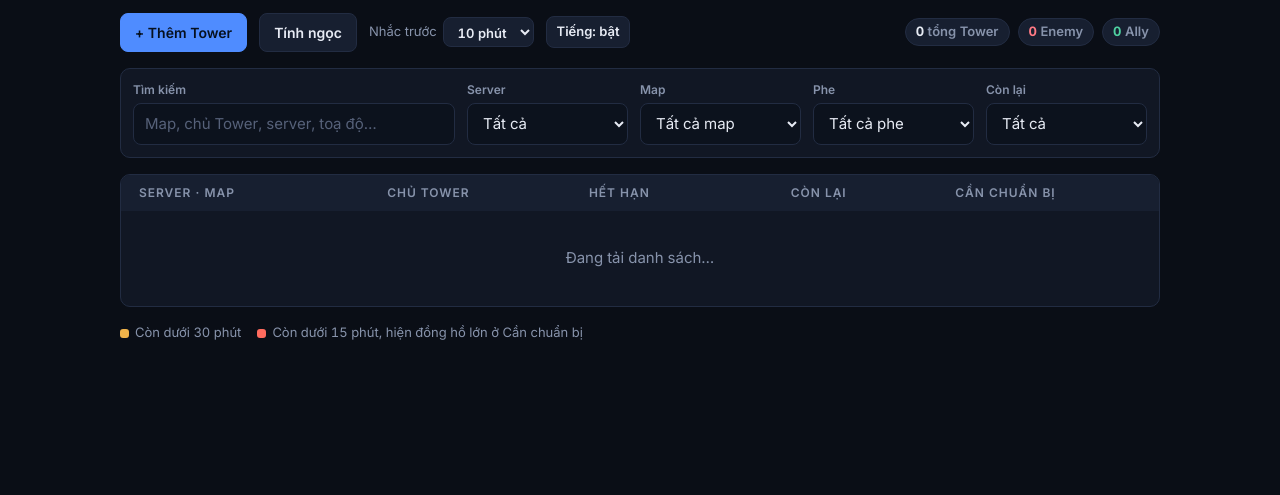
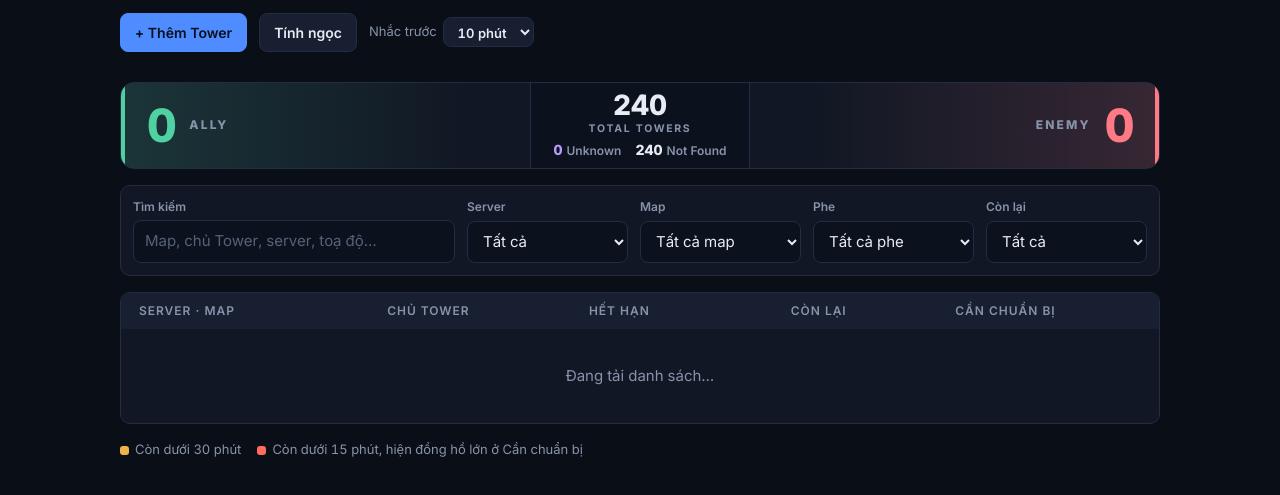
Before and after one commit to vinhhnb/MEGA-TOWER, a plain HTML site: page index.html in a window 1280 px wide. Shown: the part 125-620 px from the top of the page. Drawn offline with Linux system fonts and the light colour scheme; no server answers.

Commit message:
Add files via upload

```diff
--- a/index.html
+++ b/index.html
@@ -24,6 +24,8 @@
   --enemy-soft: #351b21;
   --ally: #4fd1a1;
   --ally-soft: #10292a;
+  --unk: #b79bff;
+  --unk-soft: #1f1a33;
   --font: "Inter", system-ui, -apple-system, "Segoe UI", Roboto, sans-serif;
   color-scheme: dark;
 }
@@ -95,6 +97,27 @@ select option { background: var(--surface); color: var(--ink); }
 .ph { display: inline-block; margin-top: 3px; padding: 1px 8px; border-radius: 6px; font-size: 12px; font-weight: 700; }
 .ph.enemy { background: var(--enemy-soft); color: var(--enemy); }
 .ph.ally { background: var(--ally-soft); color: var(--ally); }
+.ph.unknown { background: var(--unk-soft); color: var(--unk); }
+.stats { margin-top: 14px; }
+.board { display: grid; grid-template-columns: minmax(0, 1fr) auto minmax(0, 1fr); background: var(--surface); border: 1px solid var(--line); border-radius: 14px; overflow: hidden; }
+.board .side { display: flex; align-items: center; gap: 14px; padding: 10px 22px; min-width: 0; }
+.board .side.a { background: linear-gradient(90deg, rgba(79,209,161,.16), transparent 85%); border-left: 4px solid var(--ally); }
+.board .side.e { background: linear-gradient(270deg, rgba(255,122,133,.16), transparent 85%); border-right: 4px solid var(--enemy); flex-direction: row-reverse; text-align: right; }
+.board .side b { font-size: 46px; font-weight: 900; line-height: 1; letter-spacing: -0.03em; font-variant-numeric: tabular-nums; }
+.board .a b { color: var(--ally); } .board .e b { color: var(--enemy); }
+.board .side span { font-size: 12px; font-weight: 800; letter-spacing: .18em; text-transform: uppercase; color: var(--muted); }
+.board .mid { display: grid; justify-items: center; align-content: center; gap: 2px; padding: 8px 22px; background: var(--field); border-left: 1px solid var(--line); border-right: 1px solid var(--line); text-align: center; }
+.board .mid b { font-size: 28px; font-weight: 800; line-height: 1; font-variant-numeric: tabular-nums; }
+.board .mid .t { font-size: 10.5px; font-weight: 700; letter-spacing: .16em; color: var(--muted); }
+.board .mid .sub { display: flex; gap: 14px; margin-top: 4px; font-size: 12px; font-weight: 600; color: var(--muted); white-space: nowrap; }
+.board .mid .sub b { font-size: 14px; font-weight: 800; margin-right: 4px; }
+.board .mid .sub .u b { color: var(--unk); } .board .mid .sub .n b { color: var(--ink); }
+@media (max-width: 700px) {
+  .board { grid-template-columns: minmax(0, 1fr) minmax(0, 1fr); }
+  .board .mid { grid-column: 1 / -1; grid-row: 2; border: 0; border-top: 1px solid var(--line); padding: 8px 12px; }
+  .board .side { padding: 10px 14px; gap: 10px; } .board .side b { font-size: 38px; } .board .side span { letter-spacing: .12em; }
+  .board .side.e { border-right: 4px solid var(--enemy); }
+}
 .at .t { font-weight: 700; font-size: 16px; }
 .at .d { font-size: 12px; color: var(--muted); }
 .at .w { font-size: 12px; color: var(--muted); }
@@ -203,15 +226,14 @@ input[type=range] { padding: 0; border: 0; background: transparent; accent-color
         <option value="0">Tắt</option><option value="5">5 phút</option><option value="10">10 phút</option><option value="15">15 phút</option><option value="20">20 phút</option>
       </select>
     </label>
-    <button class="btn small" id="soundBtn" type="button" aria-pressed="true">Tiếng: bật</button>
-    <div class="chips" id="chips" aria-live="polite"></div>
   </div>
+  <section class="stats" aria-label="Tổng quan Tower" aria-live="polite"><div class="board" id="stats"></div></section>
 
   <section class="filters" aria-label="Bộ lọc">
     <div class="f"><label for="q">Tìm kiếm</label><input id="q" type="search" placeholder="Map, chủ Tower, server, toạ độ…" autocomplete="off"></div>
     <div class="f"><label for="fSv">Server</label><select id="fSv"><option value="">Tất cả</option></select></div>
     <div class="f"><label for="fMap">Map</label><select id="fMap"><option value="">Tất cả map</option></select></div>
-    <div class="f"><label for="fPh">Phe</label><select id="fPh"><option value="">Tất cả phe</option><option value="enemy">Enemy</option><option value="ally">Ally</option></select></div>
+    <div class="f"><label for="fPh">Phe</label><select id="fPh"><option value="">Tất cả phe</option><option value="enemy">Enemy</option><option value="ally">Ally</option><option value="unknown">Unknown</option></select></div>
     <div class="f"><label for="fT">Còn lại</label>
       <select id="fT"><option value="">Tất cả</option><option value="15">≤ 15 phút</option><option value="60">≤ 1 giờ</option><option value="180">≤ 3 giờ</option><option value="360">≤ 6 giờ</option></select></div>
   </section>
@@ -243,7 +265,7 @@ input[type=range] { padding: 0; border: 0; background: transparent; accent-color
       <div class="fld"><label for="iX">Toạ độ X <b>*</b></label><input id="iX" inputmode="numeric" maxlength="3" autocomplete="off" placeholder="225"></div>
       <div class="fld"><label for="iY">Toạ độ Y <b>*</b></label><input id="iY" inputmode="numeric" maxlength="3" autocomplete="off" placeholder="44"></div>
       <div class="fld"><label for="iOwner">Chủ sở hữu <b>*</b></label><input id="iOwner" maxlength="20" autocomplete="off" placeholder="Tên nhân vật giữ Tower"></div>
-      <div class="fld"><label for="iPh">Phe <b>*</b></label><select id="iPh"><option value="">Chọn Phe</option><option value="enemy">Enemy</option><option value="ally">Ally</option></select></div>
+      <div class="fld"><label for="iPh">Phe <b>*</b></label><select id="iPh"><option value="">Chọn Phe</option><option value="enemy">Enemy</option><option value="ally">Ally</option><option value="unknown">Unknown</option></select></div>
     </div>
 
     <div id="dupe" class="alert" role="alert" hidden></div>
@@ -328,6 +350,8 @@ var firebaseConfig = {
 var MAPS = ["Lorencia","Dungeon","Devias","Noria","Lost Tower 1","Lost Tower 2","Lost Tower 3","Lost Tower 4","Lost Tower 5","Lost Tower 6","Lost Tower 7","Arena","Atlans","Tarkan","Icarus","Aida","Kanturu","Elbeland","Raklion","Vulcanus","Ferea"];
 var VN = 7 * 3600e3, TOL = 0, PAST_MS = 0, GRACE = 5 * 60e3; // TOL = 0: hết hạn đúng giờ nhập. GRACE: Tower vừa hết hạn vẫn hiện (xám, gạch ngang) thêm 5 phút rồi mới xoá
 
+var FACT_LB = { ally: "Ally", enemy: "Enemy", unknown: "Unknown" };
+var TOTAL_TOWERS = 240; // tổng số Tower trong game
 var FIXED_SV = ["1", "2", "3", "10", "16", "17", "18"]; // server có vị trí Tower cố định; các server còn lại là Random
 function isRandom(sv) { return FIXED_SV.indexOf(String(sv)) < 0; }
 function $(id) { return document.getElementById(id); }
@@ -361,17 +385,17 @@ function boot() {
       var v = raw[id] || {};
       if (typeof v.exp !== "number" || !v.server || !v.map) return;
       if (v.exp < now - GRACE) { remove(ref(fdb, "towers/" + id)).catch(function () {}); return; } // dọn Tower đã hết hạn
-      next[id] = { id: id, server: String(v.server), map: String(v.map), coords: String(v.coords || ""), owner: String(v.owner || ""), faction: v.faction === "ally" ? "ally" : "enemy", exp: v.exp, edits: v.edits ? 1 : 0 };
+      next[id] = { id: id, server: String(v.server), map: String(v.map), coords: String(v.coords || ""), owner: String(v.owner || ""), faction: v.faction === "ally" ? "ally" : v.faction === "unknown" ? "unknown" : "enemy", exp: v.exp, edits: v.edits ? 1 : 0 };
     });
     towers = next; loaded = true; loadError = ""; fullRender(); checkDupe();
   }, function (e) { loaded = true; loadError = "Mất kết nối dữ liệu (" + (e && e.code || "lỗi") + "). Tải lại trang."; fullRender(); });
 }
 
 /* ---- nhắc ---- */
-var alerted = {}, soundOn = true, alertMin = 10;
+var alerted = {}, soundOn = false, alertMin = 10;
 try { alerted = JSON.parse(localStorage.getItem("tw-alerted") || "{}") || {}; } catch (e) { alerted = {}; }
-try { soundOn = localStorage.getItem("tw-sound") !== "0"; var am = localStorage.getItem("tw-min"); if (am !== null && am !== "") alertMin = +am; } catch (e) {}
-function persist() { try { localStorage.setItem("tw-alerted", JSON.stringify(alerted)); localStorage.setItem("tw-sound", soundOn ? "1" : "0"); localStorage.setItem("tw-min", String(alertMin)); } catch (e) {} }
+try { var am = localStorage.getItem("tw-min"); if (am !== null && am !== "") alertMin = +am; } catch (e) {}
+function persist() { try { localStorage.setItem("tw-alerted", JSON.stringify(alerted)); localStorage.setItem("tw-min", String(alertMin)); } catch (e) {} }
 var audioCtx = null;
 function beep() {
   if (!soundOn) return;
@@ -428,7 +452,7 @@ function rowHtml(t, now) {
   var prep = b === "hot" ? '<div class="prep" data-to="' + t.exp + '">' + ms2(left) + '</div>' : '';
   return '<div class="row b-' + b + '" data-id="' + esc(t.id) + '">' +
     '<div class="c-where"><div class="srv">Sv' + esc(t.server) + (isRandom(t.server) ? '<span class="rd">Random</span>' : '') + '</div><div class="mapline"><span class="m">' + esc(t.map) + '</span><span>' + esc(t.coords) + '</span></div></div>' +
-    '<div class="c-owner"><div class="owner">' + (esc(t.owner) || "—") + '</div><span class="ph ' + t.faction + '">' + (t.faction === "ally" ? "Ally" : "Enemy") + '</span>' + (t.edits ? '<span class="ed">Đã sửa</span>' : '') + '</div>' +
+    '<div class="c-owner"><div class="owner">' + (esc(t.owner) || "—") + '</div><span class="ph ' + t.faction + '">' + FACT_LB[t.faction] + '</span>' + (t.edits ? '<span class="ed">Đã sửa</span>' : '') + '</div>' +
     '<div class="c-at at"><div class="t">' + tOf(t.exp) + '</div><div class="d">' + dShort(t.exp) + '</div></div>' +
     '<div class="c-left left" data-at="' + t.exp + '">' + hms(Math.max(0, left)) + '</div>' +
     '<div class="c-prep' + (prep ? "" : " none") + '">' + prep + '</div></div>';
@@ -452,8 +476,13 @@ function fullRender() {
   }
   $("rows").innerHTML = html;
   var live = all.filter(function (t) { return t.exp > now; }); // chỉ đếm Tower đang chạy
-  var en = live.filter(function (t) { return t.faction === "enemy"; }).length;
-  $("chips").innerHTML = '<span class="chip"><b>' + live.length + '</b> tổng Tower</span><span class="chip enemy"><b>' + en + '</b> Enemy</span><span class="chip ally"><b>' + (live.length - en) + '</b> Ally</span>';
+  var en = 0, al = 0, un = 0;
+  live.forEach(function (t) { if (t.faction === "enemy") en++; else if (t.faction === "ally") al++; else un++; });
+  var tot = Math.max(TOTAL_TOWERS, live.length), nf = tot - live.length;
+  $("stats").innerHTML =
+    '<div class="side a"><b>' + al + '</b><span>Ally</span></div>' +
+    '<div class="mid"><b>' + tot + '</b><span class="t">TOTAL TOWERS</span><div class="sub"><span class="u"><b>' + un + '</b>Unknown</span><span class="n"><b>' + nf + '</b>Not Found</span></div></div>' +
+    '<div class="side e"><b>' + en + '</b><span>Enemy</span></div>';
   lastSig = sig(list, now);
 }
 function sig(list, now) { return list.map(function (t) { return t.id + t.exp + t.edits + bucket(t, now) + (now - (t.exp + GRACE) > PAST_MS ? "p" : ""); }).join(","); }
@@ -487,10 +516,6 @@ function tick() {
   });
   $("alertMin").value = String(alertMin); if ($("alertMin").value !== String(alertMin)) $("alertMin").value = "10";
   $("alertMin").addEventListener("change", function () { alertMin = +this.value; persist(); });
-  var sb = $("soundBtn");
-  function sbl() { sb.textContent = "Tiếng: " + (soundOn ? "bật" : "tắt"); sb.setAttribute("aria-pressed", String(soundOn)); }
-  sb.addEventListener("click", function () { soundOn = !soundOn; persist(); sbl(); if (soundOn) beep(); });
-  sbl();
 })();
 /* ---- máy tính ngọc ---- */
 var GEM_STEP = [5,7,10,14,19,25,31,38,45,54,62,72,82,92,103,115,127,140,153,166,180,195,210,226,241,258,275,292,310,328,347,366,385,405,425,446,467,488,510,533,555,578,602,626];
@@ -576,7 +601,7 @@ $("scrim").addEventListener("mousedown", function (e) { if (e.target === this) c
 document.addEventListener("keydown", function (e) { if (e.key !== "Escape") return; if (!$("confirmScrim").hidden) { pending = null; $("confirmScrim").hidden = true; return; } if (!$("scrim").hidden) closePanel(); if (!$("calcScrim").hidden) $("calcScrim").hidden = true; });
 
 var pending = null;
-function descTower(t) { return { v: (t.owner || "?") + " · " + (t.faction === "ally" ? "Ally" : "Enemy"), r: "Toạ độ " + (t.coords || "—") + " · hết hạn " + tOf(t.exp) + " " + dShort(t.exp) }; }
+function descTower(t) { return { v: (t.owner || "?") + " · " + FACT_LB[t.faction], r: "Toạ độ " + (t.coords || "—") + " · hết hạn " + tOf(t.exp) + " " + dShort(t.exp) }; }
 function friendly(e) {
   var c = e && (e.code || e.message) || "lỗi";
   return /PERMISSION_DENIED|permission/i.test(String(c)) ? "Không lưu được: Tower này vừa được người khác sửa hoặc đã bị khoá. Tải lại trang rồi kiểm tra." : "Không lưu được (" + c + "). Thử lại.";
```
